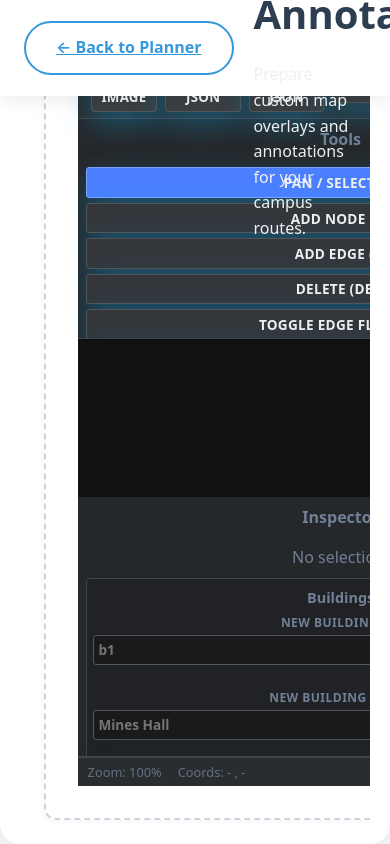
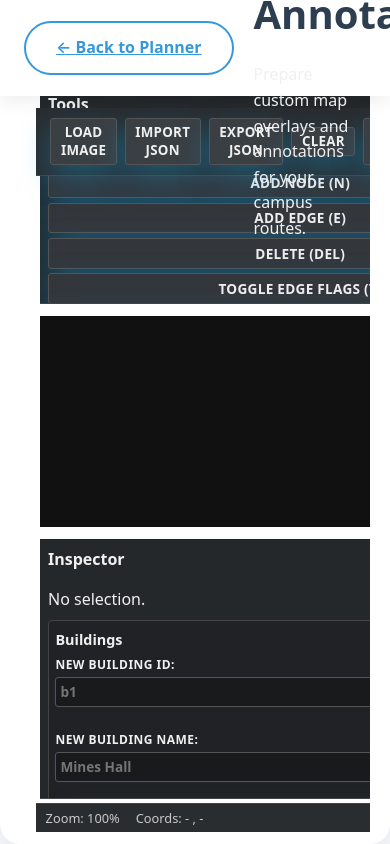
Before and after one commit to radishronin/CSCI4-598A-A-project1, a Flask app: page /planner/annotator in a window 390 px wide. Run offline with Flask 3, Linux system fonts and the light colour scheme.

Commit message:
Adjust top bar position beneath header

```diff
--- a/static/annotator.css
+++ b/static/annotator.css
@@ -17,7 +17,6 @@
   box-shadow: none;
   min-height: 100vh;
   height: 100vh;
-  padding-top: var(--annotator-header-height);
   overflow: hidden;
   display: flex;
   flex-direction: column;
@@ -49,7 +48,7 @@
   flex: 1;
   min-height: 0;
   display: flex;
-  padding: 1.5rem;
+  padding: 0.75rem 1rem;
   overflow: auto;
 }
 
@@ -57,16 +56,14 @@
 .annotator-placeholder {
   flex: 1;
   min-height: 0;
-  border: 2px dashed #cbd5e0;
-  border-radius: 0.75rem;
-  padding: 2rem;
   display: flex;
-  align-items: center;
-  justify-content: center;
-  text-align: center;
-  color: #718096;
-  background: #ffffff;
-  box-shadow: 0 1px 6px rgba(0, 0, 0, 0.05);
+  flex-direction: column;
+  align-items: stretch;
+  border: none;
+  border-radius: 0;
+  padding: 0;
+  background: transparent;
+  box-shadow: none;
 }
 
 /* Core annotator tool styling (your dark UI) */
@@ -90,16 +87,20 @@ body {
   display: flex;
   flex-direction: column;
   height: 100%;
+  min-height: 0;
 }
 
 #top-bar {
   display: flex;
   align-items: center;
   gap: 0.5rem;
-  padding: 0.4rem 0.8rem;
+  padding: 0.6rem 0.9rem;
   background: #2a2d30;
   border-bottom: 1px solid #444;
   font-size: 0.9rem;
+  position: sticky;
+  top: var(--annotator-header-height);
+  z-index: 5;
 }
 
 #top-bar button {
@@ -123,9 +124,11 @@ body {
 #main-layout {
   flex: 1;
   display: grid;
-  grid-template-columns: 260px minmax(0, 1fr) 320px;
+  grid-template-columns: clamp(220px, 24vw, 280px) minmax(0, 1fr) clamp(260px, 26vw, 340px);
   grid-template-rows: 1fr;
   min-height: 0;
+  gap: 0.75rem;
+  padding: 0.25rem;
 }
 
 #left-panel,
@@ -137,6 +140,7 @@ body {
   flex-direction: column;
   gap: 0.5rem;
   overflow: auto;
+  min-width: 0;
 }
 
 #right-panel {
```
